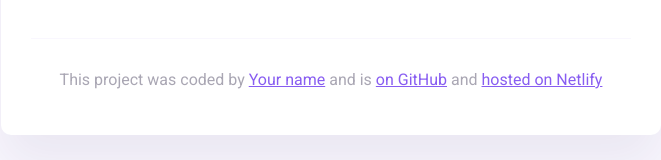
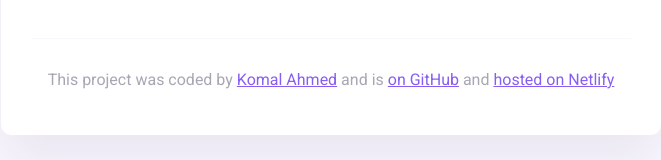
Before and after one commit to girl-codes/weather-page, a website built with Parcel: page index.html in a window 1280 px wide. Shown: the part 325-485 px from the top of the page, without its empty margins (309-970 px from the left). Built offline with nearby package versions, Linux system fonts and the light colour scheme.

Commit message:
Updated 'Your name' on line 50 to Komal Ahmed

```diff
--- a/index.html
+++ b/index.html
@@ -47,7 +47,7 @@
       <footer>
         <p>
           This project was coded by
-          <a href="#" target="_blank">Your name</a> and is
+          <a href="#" target="_blank">Komal Ahmed</a> and is
           <a href="#" target="_blank"> on GitHub</a> and
           <a href="#" target="_blank">hosted on Netlify</a>
         </p>
```
